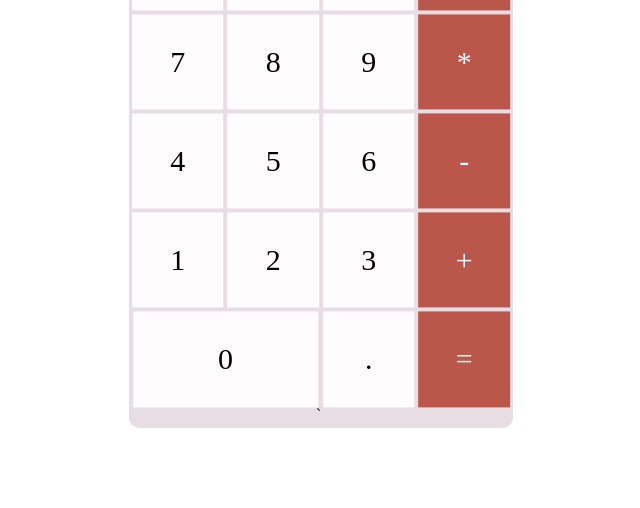
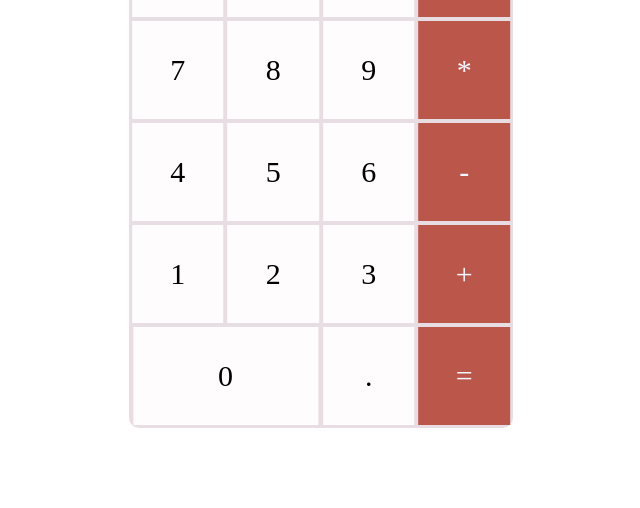
Before and after one commit to tanushsethi/calculator, a plain HTML site: page index.html in a window 1280 px wide. Shown: the part 292-800 px from the top of the page, without its empty margins (319-959 px from the left). Drawn offline with Linux system fonts and the light colour scheme.

Commit message:
javascript

```diff
--- a/index.html
+++ b/index.html
@@ -42,7 +42,7 @@
                     <td><span id="key-=">=</span></td>
                 </tr>
             </table>
-        </div>̀
+        </div>
     </div>
     <script src="script.js"></script>
 </body>
--- a/script.js
+++ b/script.js
@@ -1 +1,10 @@
-̀
+function clicked(){
+
+}
+
+var display = document.getElementById("display-div");
+var keys = document.getElementsByTagName("td");
+
+for(var i = 0; i< keys.length ; i++){
+    keys[i].addEventListener(onclick, clicked);
+}
--- a/styles.css
+++ b/styles.css
@@ -18,7 +18,7 @@ body{
     width: 30%;
     display: flex;
     flex-direction: column;
-    justify-content: center;
+    justify-content: flex-end;
     align-items: center;
     background-color: rgb(233	221	228);
     border-radius: 10px;
```
